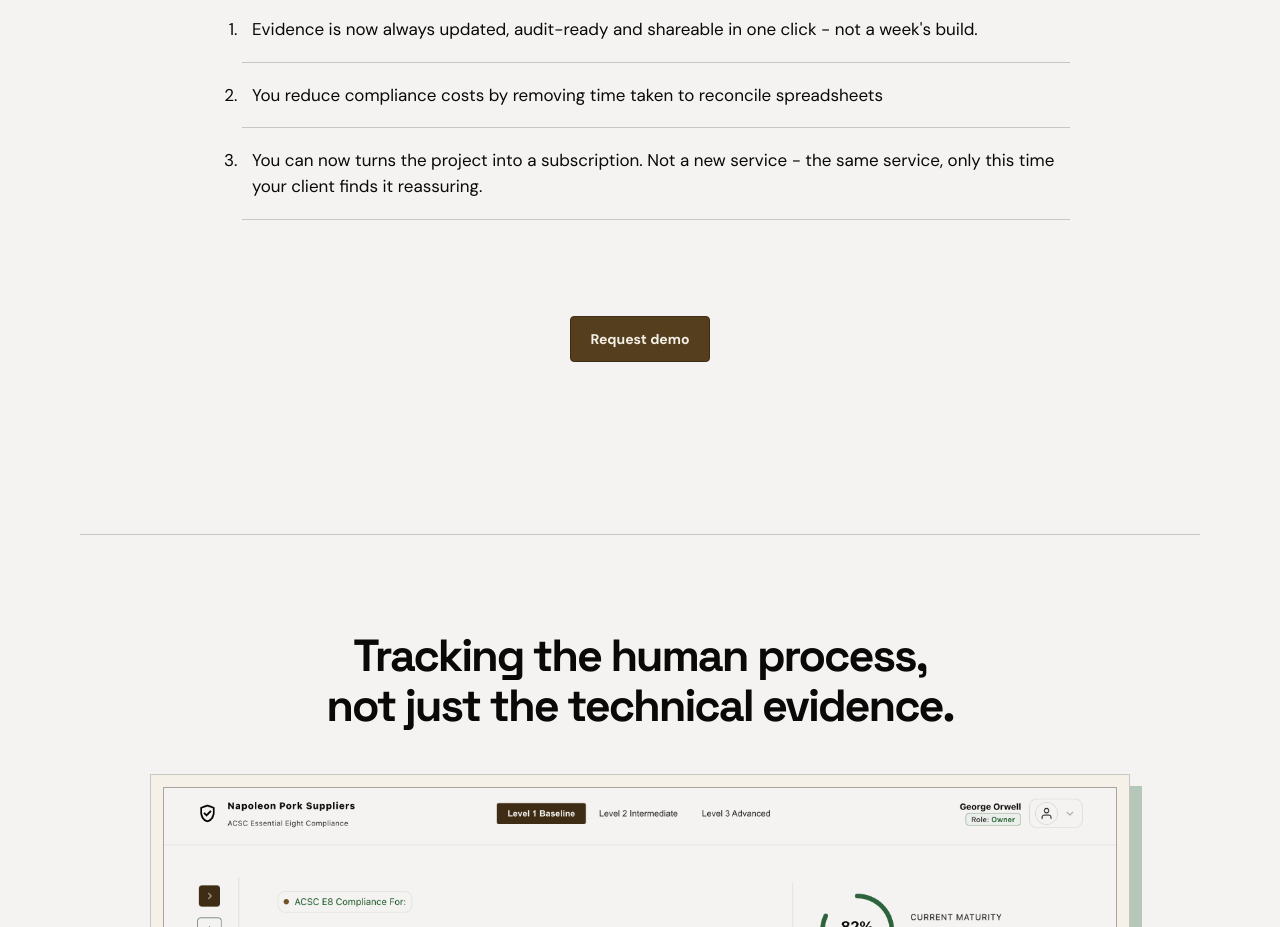
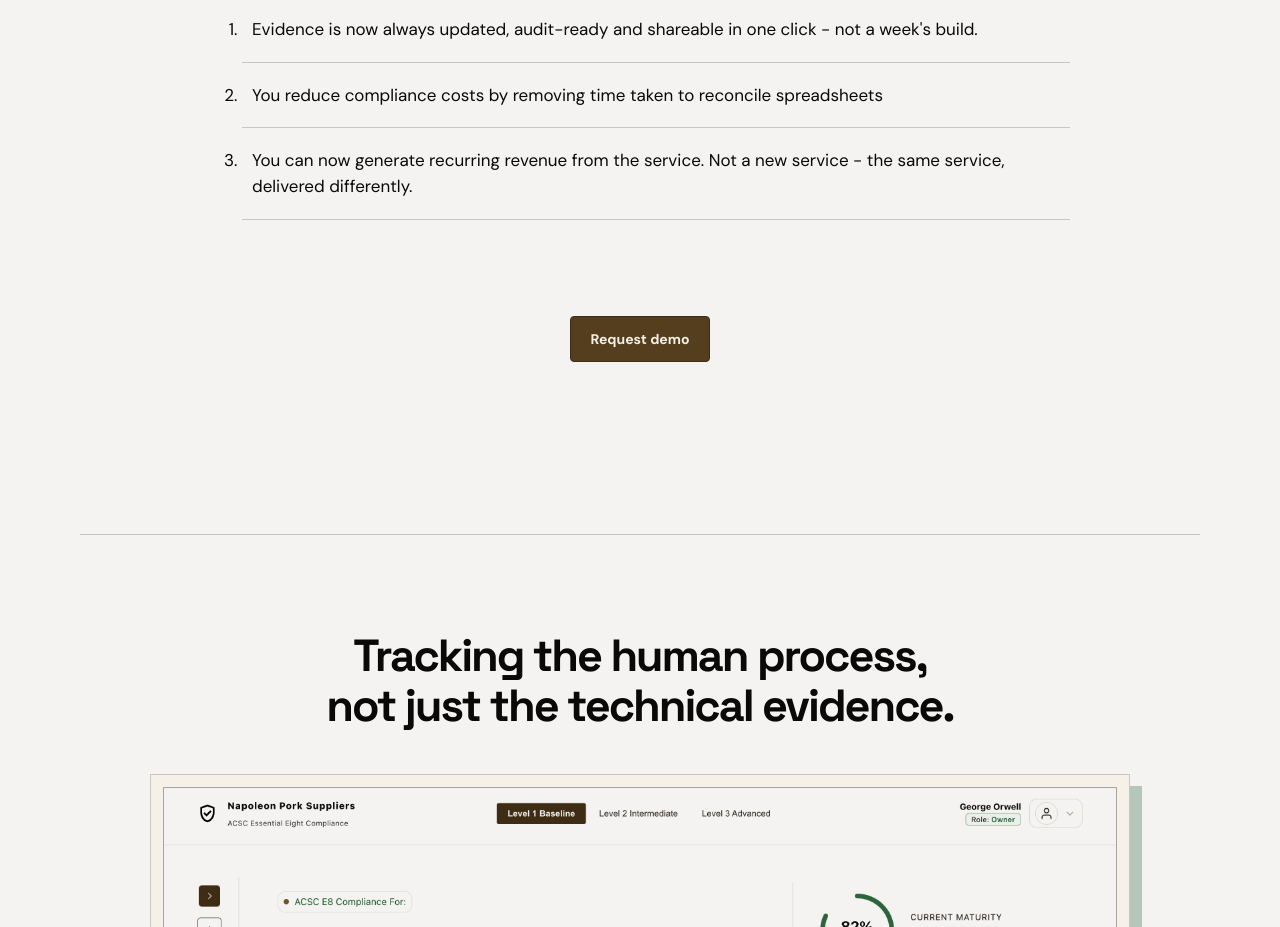
Before and after one commit to kimtai1-77/pathwise-landing, a React (Vite) app: page / in a window 1280 px wide. Shown: the part 2700-3627 px from the top of the page. Built offline with nearby package versions, Linux system fonts and the light colour scheme.

Commit message:
Make changes on the landing page's web copy

```diff
--- a/src/components/Landing.jsx
+++ b/src/components/Landing.jsx
@@ -69,8 +69,8 @@ const Landing = () => {
           <li>Evidence is now always updated, audit-ready and shareable in one click - not a week's build.</li>
           <li>You reduce compliance costs by removing time taken to reconcile spreadsheets</li>
           <li>
-            You can now turns the project into a subscription. Not a new service - the same service,
-            only this time your client finds it reassuring.
+            You can now generate recurring revenue from the service. Not a new service - the same service,
+            delivered differently.
           </li>
         </ol>
         <Btn as="button" type="button" variant="primary" onClick={() => setCurrentPage('request')}>
```
